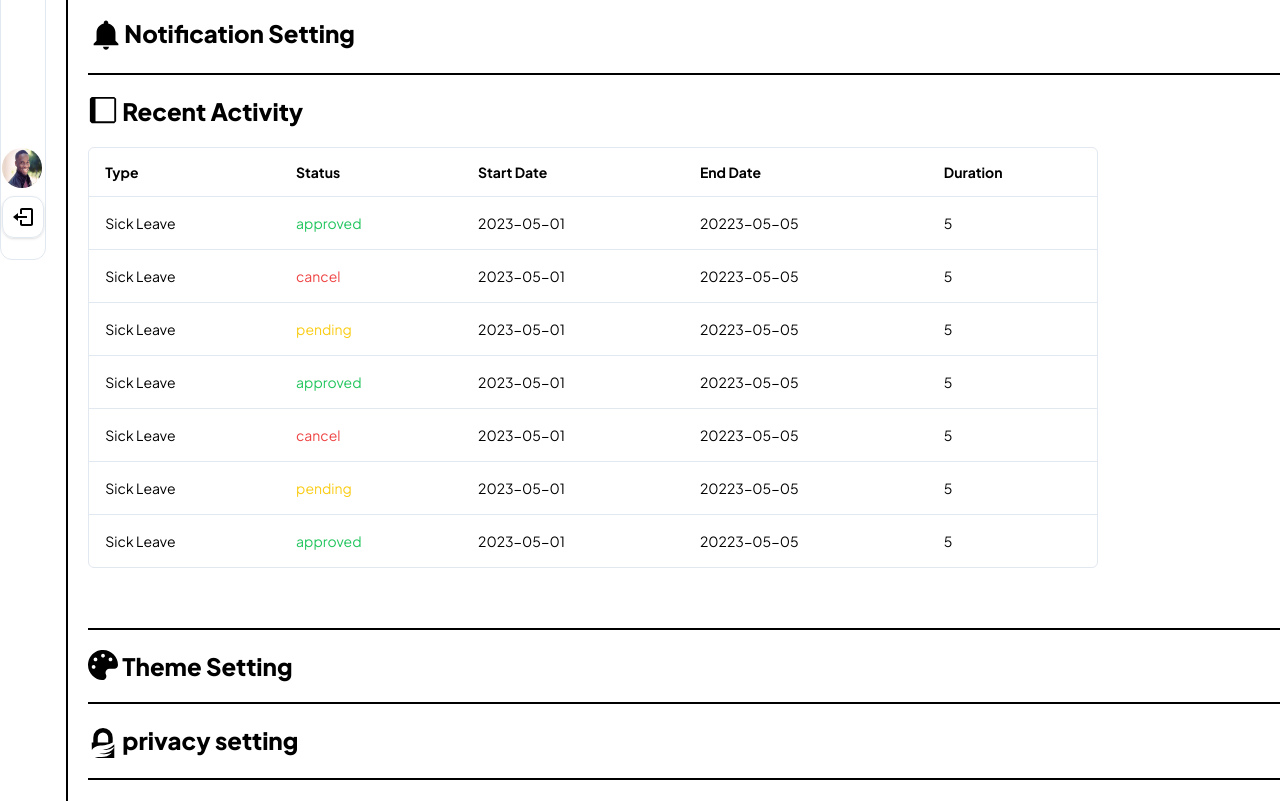
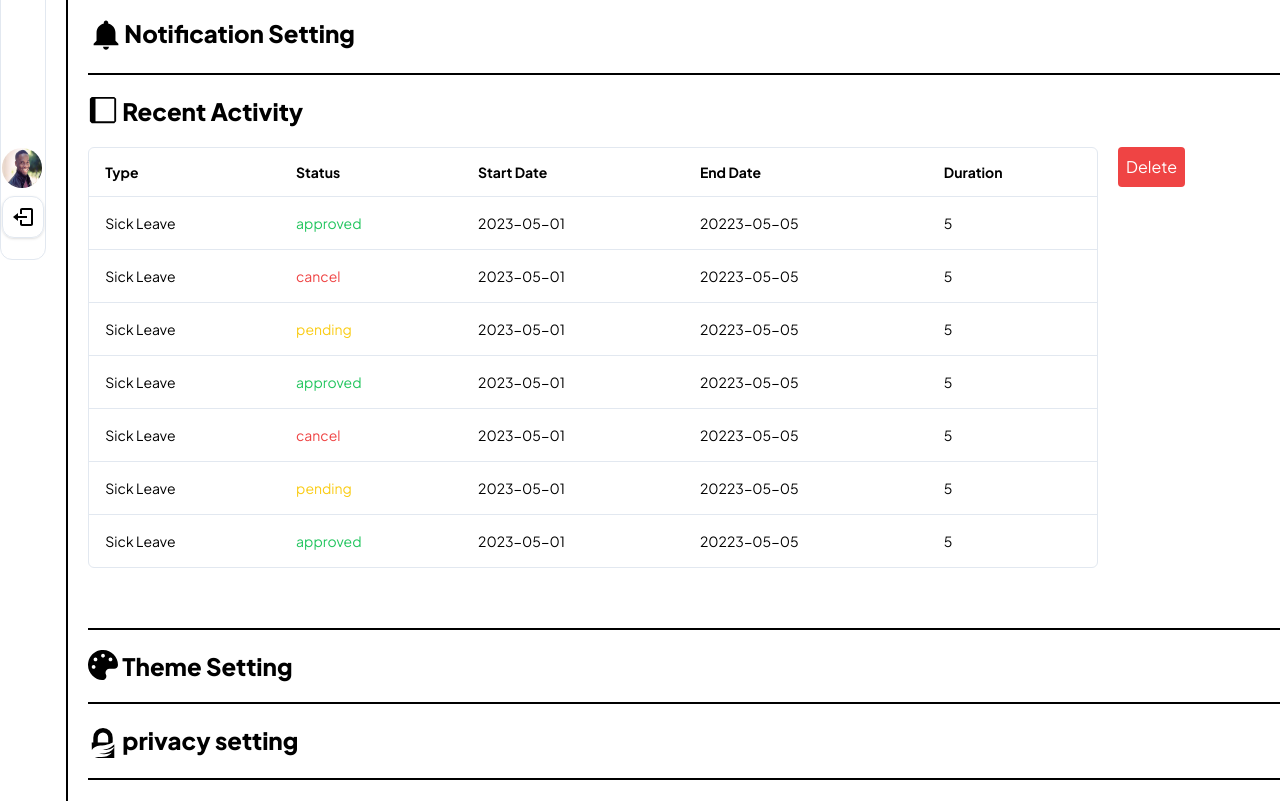
Before and after one commit to Aq7853gehc/leave_sm, a Next.js app: page /user/setting in a window 1280 px wide. Shown: the part 540-1341 px from the top of the page. Built offline with nearby package versions, Linux system fonts and the light colour scheme.

Commit message:
add delete

```diff
--- a/app/user/setting/page.tsx
+++ b/app/user/setting/page.tsx
@@ -53,7 +53,6 @@ const Setting = () => {
             </div>
           </div>
           <div className="mt-5 w-full border-b-2 border-black"></div>
-
         </div>
         <div className="ml-5">
           <div className="flex gap-1">
@@ -92,10 +91,14 @@ const Setting = () => {
           <div className="flex gap-1">
             <VscLayoutActivitybarLeft className="text-3xl " />
             <h1 className="text-2xl font-extrabold"> Recent Activity</h1>
-
           </div>
+          <div className="flex">
             <div className="w-5/6">
               <ListLeave className="w-full" />
+            </div>
+            <div className="ml-5 mt-5">
+              <button className="text-white bg-red-500 p-2 rounded-sm ">Delete</button>
+            </div>
           </div>
         </div>
         <div className="ml-5">
```
Lines whose indentation alone changed are shown as unchanged.
